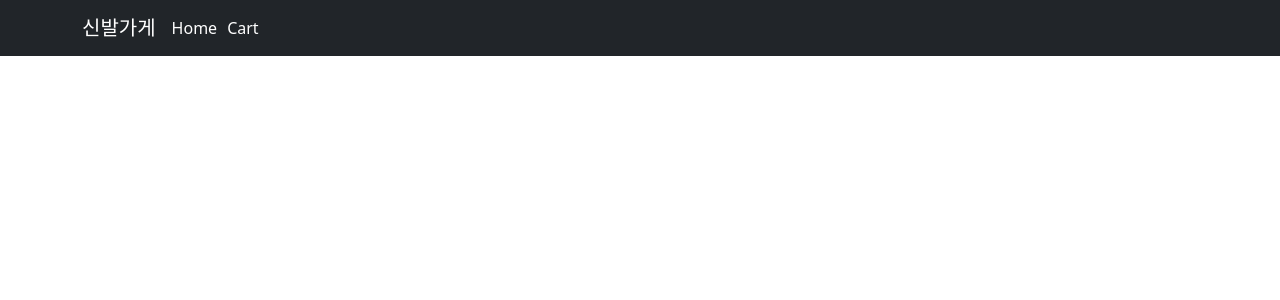
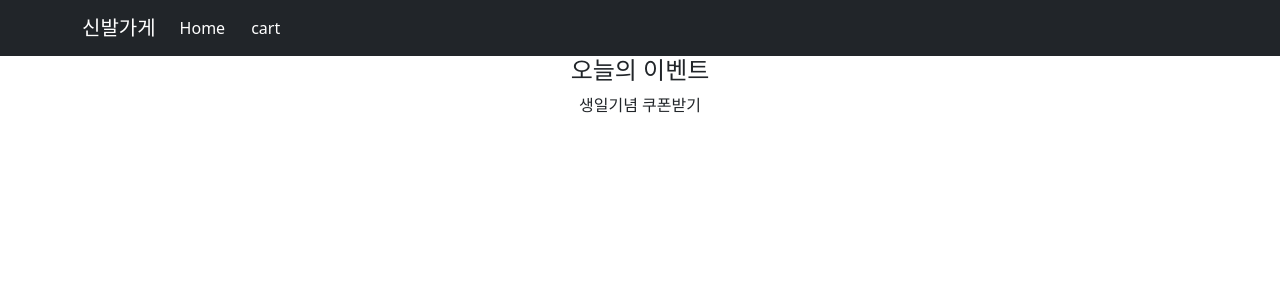
Before and after one commit to yunmee0704/shop_react, a React (Create React App) app: page /event/two in a window 1280 px wide. Before the commit this address had no page. Shown: the top 300 px of the page. Built offline with nearby package versions, Linux system fonts and the light colour scheme.

Commit message:
router-3

```diff
--- a/src/App.js
+++ b/src/App.js
@@ -4,10 +4,13 @@ import 'bootstrap/dist/css/bootstrap.min.css';//부트스트랩 css
 import { Container, Nav, Navbar, Row, Col} from 'react-bootstrap'
 import {useState} from 'react'
 import data from './data'
-import {Routes, Route, Link} from 'react-router-dom'
+import {Routes, Route, Link, useNavigate, Outlet} from 'react-router-dom'
+import Detail from './routes/detail.js'
 
 function App() {
   let [shoes] =useState(data)
+  let navigate = useNavigate();
+
   return (
     <div className="App">
 
@@ -15,8 +18,8 @@ function App() {
         <Container>
           <Navbar.Brand href="#home">신발가게</Navbar.Brand>
           <Nav className="me-auto">
-            <Link to="/">Home</Link>
-            <Link to="/detail">Cart</Link>
+            <Nav.Link onClick={()=>{navigate('/')}}>Home</Nav.Link>
+            <Nav.Link onClick={()=>{navigate('/detail')}}>cart</Nav.Link>
           </Nav>
         </Container>
       </Navbar>
@@ -37,9 +40,19 @@ function App() {
             </Row>
             </Container>
           </div>}/>
-        <Route path ="/detail" element={
-          <Detail/>
+        <Route path ="/detail/:id" element={<Detail shoes={shoes}/>
         }/>
+        <Route path ="*" element={<div>없는 페이지에요</div>}/>
+
+        <Route path="/about" element={ <About/> } >
+          <Route path="member" element={ <div>멤버들</div> } />
+          <Route path="location" element={ <div>회사위치</div> } />
+        </Route>
+
+        <Route path="/event" element={ <Event/> } >
+          <Route path="one" element={ <div>첫 주문시 양배추즙 서비스</div> } />
+          <Route path="two" element={ <div>생일기념 쿠폰받기</div> } />
+        </Route>
       </Routes>
 
 
@@ -57,20 +70,20 @@ function Card(props){
   )
 }
 
-function Detail(props){
+function About(){
   return(
-    <div className="container">
-      <div className="row">
-      <div className="col-md-6">
-        <img src="https://codingapple1.github.io/shop/shoes1.jpg" width="100%" />
-      </div>
-      <div className="col-md-6">
-        <h4 className="pt-5">상품명</h4>
-        <p>상품설명</p>
-        <p>120000원</p>
-        <button className="btn btn-danger">주문하기</button>
-      </div>
-      </div>
+    <div>
+      <h4>회사정보임</h4>
+      <Outlet></Outlet>
+    </div>
+  )
+}
+
+function Event(){
+  return(
+    <div>
+      <h4>오늘의 이벤트</h4>
+      <Outlet></Outlet>
     </div>
   )
 }
--- /dev/null
+++ b/src/routes/detail.js
@@ -0,0 +1,23 @@
+import { useParams } from "react-router-dom";
+
+function Detail(props){
+
+    let {id} = useParams();
+    return(
+      <div className="container">
+        <div className="row">
+        <div className="col-md-6">
+          <img src={process.env.PUBLIC_URL +  `/img/shoes${props.shoes.id}.jpg`} width="100%" />
+        </div>
+        <div className="col-md-6">
+          <h4 className="pt-5">{props.shoes[id].title}</h4>
+          <p>{props.shoes[id].content}</p>
+          <p>{props.shoes[id].price}</p>
+          <button className="btn btn-danger">주문하기</button>
+        </div>
+        </div>
+      </div>
+    )
+  }
+
+  export default Detail;
```
